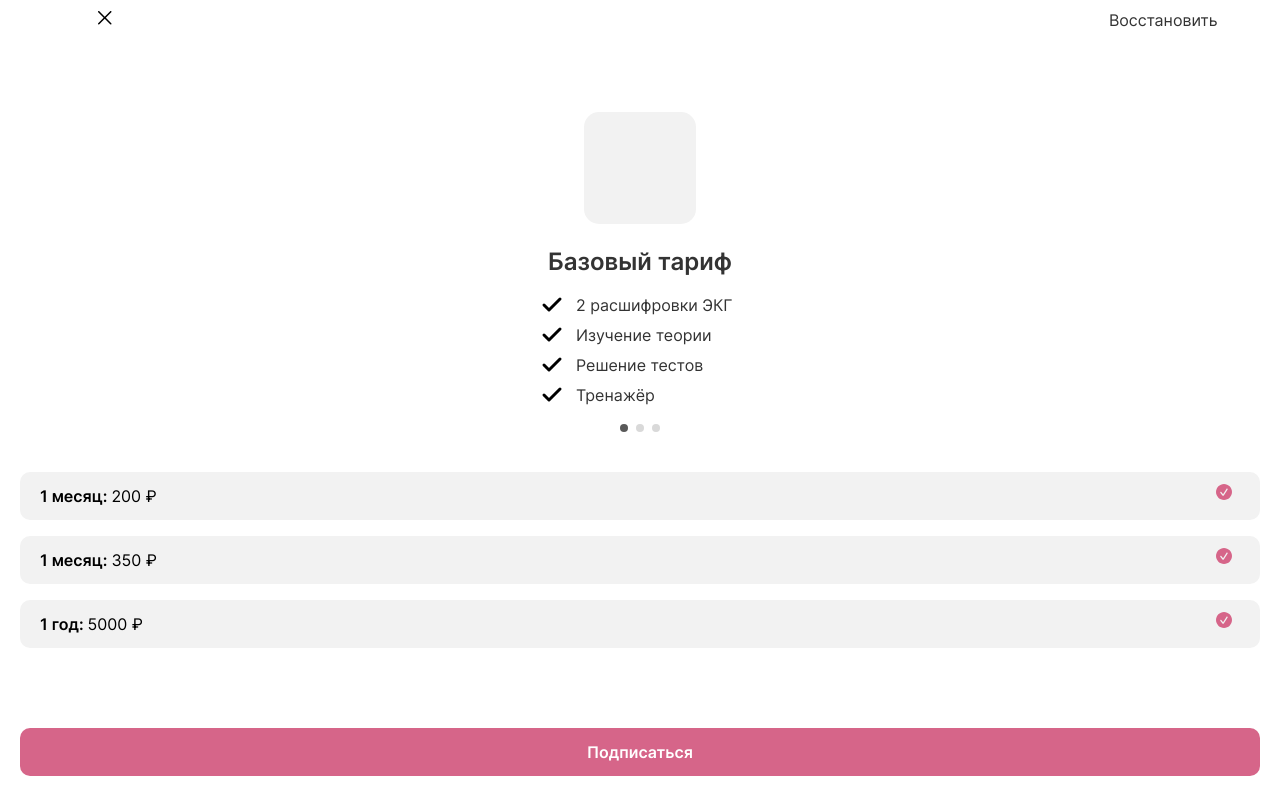
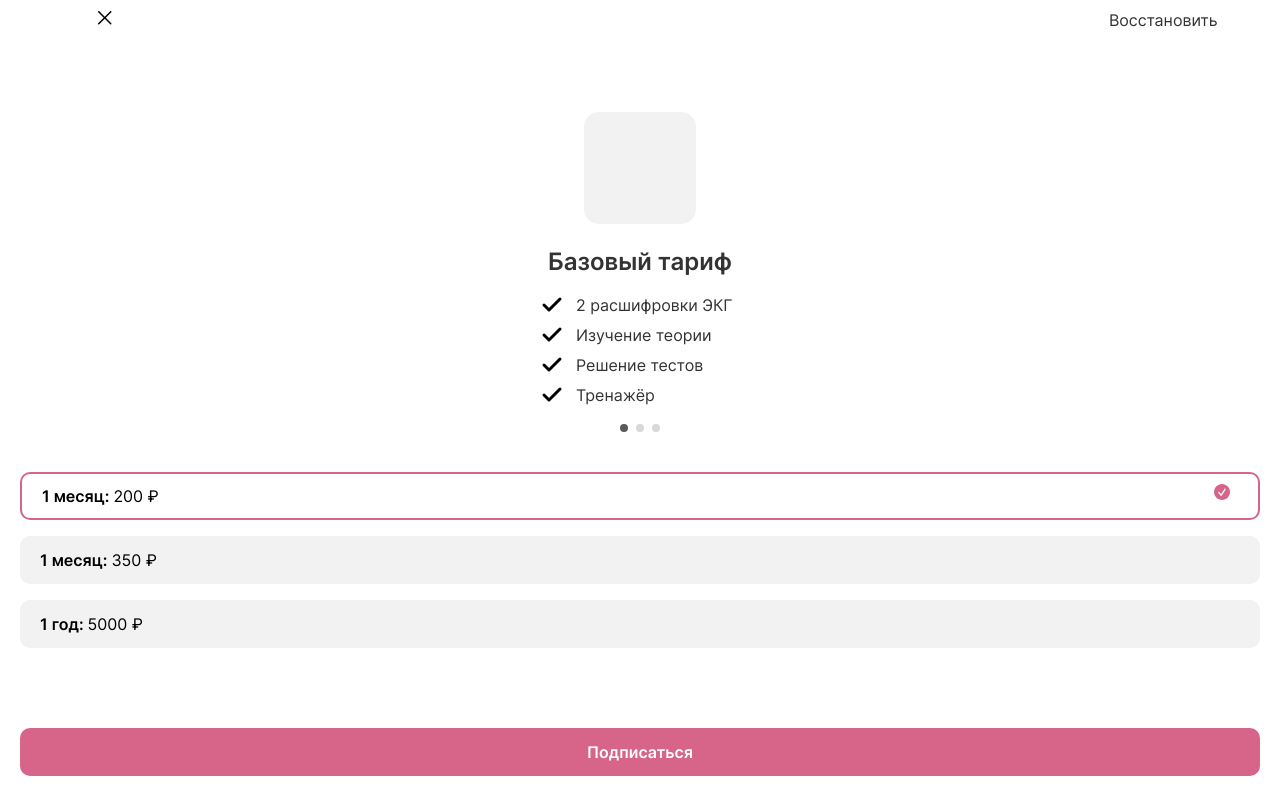
Before and after one commit to hhrum/quasar-react-scan-ecg, a React (Create React App) app: page /subscription in a window 1280 px wide. Built offline with nearby package versions, Linux system fonts and the light colour scheme.

Commit message:
Настроил логику страницы тарифов

```diff
--- a/src/pages/SubscriptionPage/SubscriptionPage.scss
+++ b/src/pages/SubscriptionPage/SubscriptionPage.scss
@@ -9,14 +9,14 @@
   }
 
   &__slide {
+    width: 100%;
     margin-bottom: 20px;
-    width: 100%;
     @include flexible(center, center, column);
 
     &-image {
-      margin-bottom: 24px;
       width: 112px;
       height: 112px;
+      margin-bottom: 24px;
       background-color: $secondary-light-01-color;
       border-radius: 15px;
     }
@@ -28,11 +28,19 @@
     &-icon {
       margin-right: 12px;
     }
+
+    &-subtitle {
+      width: 250px;
+    }
   }
 
   &__description-wrapper {
     width: 200px;
-    @include flexible($jc: flex-center, $fd: column);
+    @include flexible($jc: flex-start, $fd: column);
+
+    &-last {
+      width: 260px;
+    }
   }
 
   &__subtitle-wrapper {
@@ -44,16 +52,27 @@
     padding-bottom: 0;
   }
 
-  &__thumb-button {
+  &__button {
+    width: 100%;
+    height: 48px;
     padding: 0 20px;
-    height: 48px;
-    width: 100%;
+    background-color: $secondary-light-01-color;
     border-radius: 10px;
-    background-color: $secondary-light-01-color;
     @include flexible(center, space-between);
 
     &-text {
       @include typography(16px, 400, 140%);
+    }
+
+    &-active {
+      @include flexible(center, space-between);
+
+      width: 100%;
+      height: 48px;
+      padding: 0 20px;
+      background-color: transparent;
+      border: 2px solid $primary-color;
+      border-radius: 10px;
     }
   }
 
--- a/src/pages/SubscriptionPage/SubscriptionPage.tsx
+++ b/src/pages/SubscriptionPage/SubscriptionPage.tsx
@@ -1,5 +1,5 @@
-import { useMemo } from 'react'
-import { Pagination } from 'swiper'
+import { useMemo, useState } from 'react'
+import SwiperCore, { Pagination } from 'swiper'
 import { Swiper, SwiperSlide } from 'swiper/react'
 
 import Header from '@Components/HeaderComponents/Header'
@@ -44,6 +44,8 @@ const subscriptions = [
 ]
 
 function SubscriptionPage() {
+  const [swiper, setSwiper] = useState<SwiperCore>()
+  const [buttonIndex, setButtonIndex] = useState(0)
   const header = useMemo(
     () => (
       <Header
@@ -66,6 +68,12 @@ function SubscriptionPage() {
     ),
     [],
   )
+  const handelSlideTo = (index: number) => {
+    if (swiper) {
+      swiper.slideTo(index)
+    }
+    setButtonIndex(index)
+  }
   const footer = useMemo(() => <Button>Подписаться</Button>, [])
   return (
     <PageLayout
@@ -76,9 +84,10 @@ function SubscriptionPage() {
     >
       <Group>
         <Swiper
+          className="subscription-page__slide"
           modules={[Pagination]}
           pagination={{ clickable: true }}
-          className="subscription-page__slide"
+          onSwiper={setSwiper}
         >
           {subscriptions.map((elem) => (
             <SwiperSlide key={elem.id}>
@@ -89,7 +98,9 @@ function SubscriptionPage() {
               >
                 {elem.title}
               </Typography>
-              <div className="subscription-page__description-wrapper">
+              <div
+                className={`subscription-page__description-wrapper${elem.id === 3 ? '-last' : ''}`}
+              >
                 <div className="subscription-page__subtitle-wrapper">
                   <Icon
                     iconName="check"
@@ -144,39 +155,42 @@ function SubscriptionPage() {
         </Swiper>
         <button
           type="button"
-          className="subscription-page__thumb-button"
+          className={`subscription-page__button${buttonIndex === 0 ? '-active' : ''}`}
+          onClick={() => handelSlideTo(0)}
         >
-          <div className="subscription-page__thumb-button-text">
+          <div className="subscription-page__button-text">
             <span>
               <b>1 месяц: </b>
             </span>
             <span>200 ₽</span>
           </div>
-          <Icon iconName="subscribeCheck" />
+          {buttonIndex === 0 && <Icon iconName="subscribeCheck" />}
         </button>
         <button
           type="button"
-          className="subscription-page__thumb-button"
+          className={`subscription-page__button${buttonIndex === 1 ? '-active' : ''}`}
+          onClick={() => handelSlideTo(1)}
         >
-          <div className="subscription-page__thumb-button-text">
+          <div className="subscription-page__button-text">
             <span>
               <b>1 месяц: </b>
             </span>
             <span>350 ₽</span>
           </div>
-          <Icon iconName="subscribeCheck" />
+          {buttonIndex === 1 && <Icon iconName="subscribeCheck" />}
         </button>
         <button
           type="button"
-          className="subscription-page__thumb-button"
+          className={`subscription-page__button${buttonIndex === 2 ? '-active' : ''}`}
+          onClick={() => handelSlideTo(2)}
         >
-          <div className="subscription-page__thumb-button-text">
+          <div className="subscription-page__button-text">
             <span>
               <b>1 год: </b>
             </span>
             <span>5000 ₽</span>
           </div>
-          <Icon iconName="subscribeCheck" />
+          {buttonIndex === 2 && <Icon iconName="subscribeCheck" />}
         </button>
       </Group>
     </PageLayout>
```
